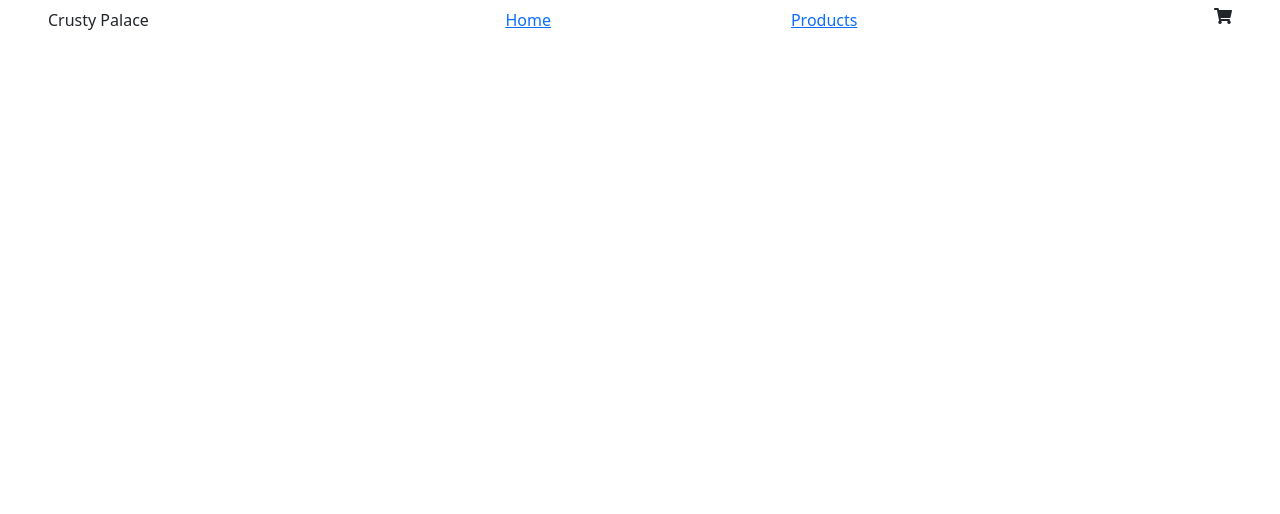
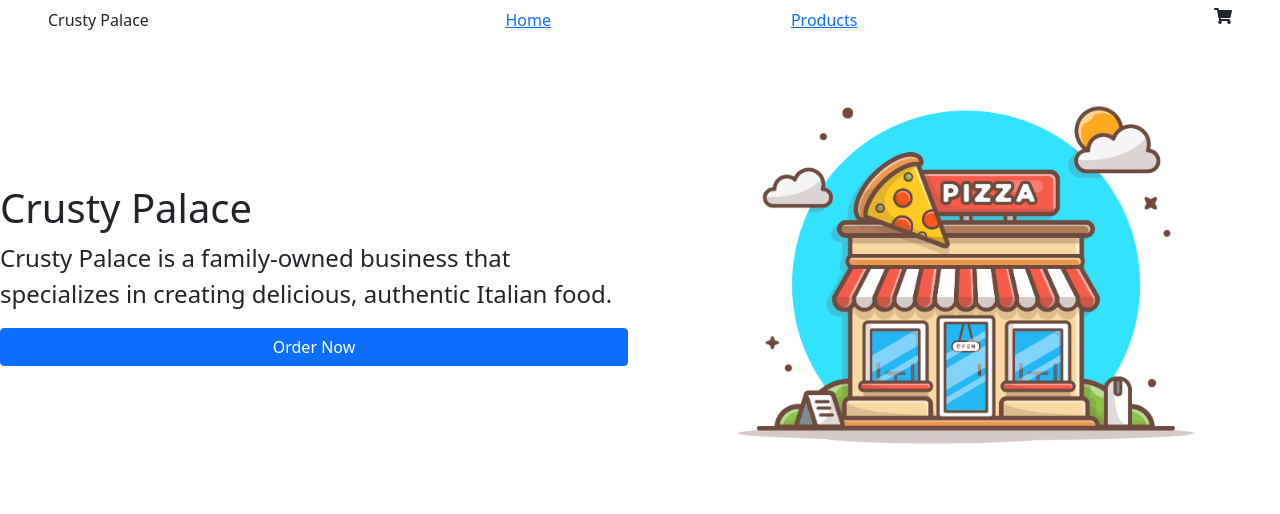
Before and after one commit to bryanbill/crusty, a plain HTML site: page index.html in a window 1280 px wide. Drawn offline with nearby package versions, Linux system fonts and the light colour scheme.

Commit message:
feat:layout - added hero sectin

```diff
--- /dev/null
+++ b/css/index.css
@@ -0,0 +1,18 @@
+* {
+  padding: 0;
+  margin: 0;
+  box-sizing: border-box;
+}
+html,
+body {
+  height: 100%;
+  scroll-behavior: smooth;
+}
+.hero-text {
+  display: flex;
+  max-height: 100%;
+  height: 100%;
+  flex-direction: column;
+  justify-content: center;
+  font-size: 1.5rem;
+}
--- a/index.html
+++ b/index.html
@@ -16,6 +16,7 @@
       href="https://cdnjs.cloudflare.com/ajax/libs/font-awesome/5.13.0/css/all.min.css"
       rel="stylesheet"
     />
+    <link rel="stylesheet" href="./css/index.css" />
     <title>Document</title>
   </head>
 
@@ -32,6 +33,26 @@
         </div>
       </nav>
     </header>
+    <!-- Start Hero Section -->
+    <section class="hero">
+      <div class="row">
+        <div class="col-md-6">
+          <div class="hero-text">
+            <h1>Crusty Palace</h1>
+            <p>
+              Crusty Palace is a family-owned business that specializes in
+              creating delicious, authentic Italian food.
+            </p>
+            <a href="#" class="btn btn-primary"> Order Now </a>
+          </div>
+        </div>
+        <div class="col-md-6">
+          <div class="hero-image">
+            <img src="./assets/pizza-shop.png" alt="" class="img-fluid" />
+          </div>
+        </div>
+      </div>
+    </section>
     <!-- jQuery -->
     <script
       src="https://code.jquery.com/jquery-3.5.1.min.js"
```
Also changed, not shown: assets/pizza-shop.png (added).
